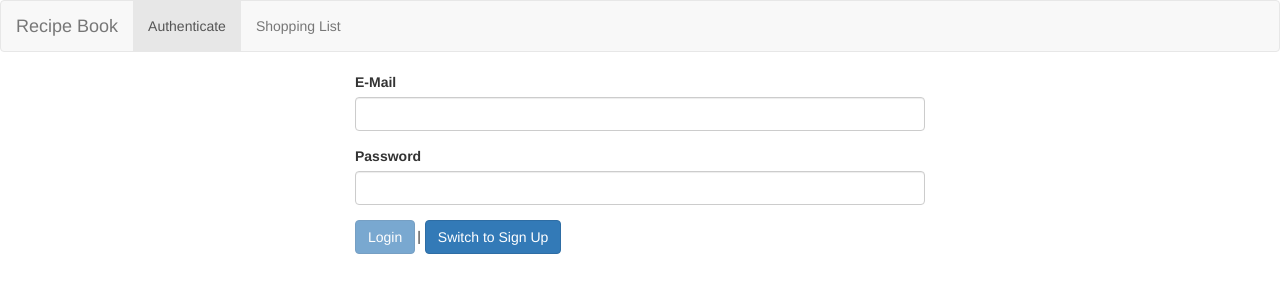
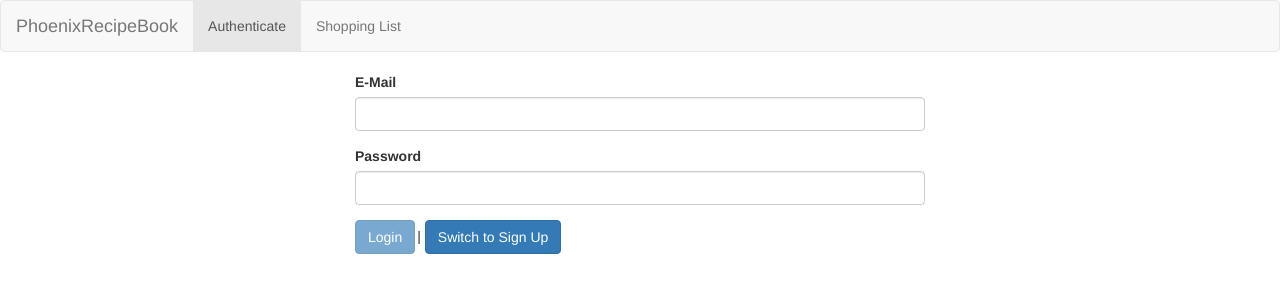
Before and after one commit to Jitgitbit/angular-exercise-two, an Angular app: page /auth in a window 1280 px wide. Shown: the top 300 px of the page. Built offline with nearby package versions, Linux system fonts and the light colour scheme.

Commit message:
better naming

```diff
--- a/src/app/header/header.component.html
+++ b/src/app/header/header.component.html
@@ -4,7 +4,7 @@
       <button type="button" class="navbar-toggle" (click)="collapsed = !collapsed">
       <span class="icon-bar" *ngFor="let iconBar of [1, 2, 3]"></span>
       </button>
-      <a routerLink="/" class="navbar-brand">Recipe Book</a>
+      <a routerLink="/" class="navbar-brand">PhoenixRecipeBook</a>
     </div>
 
     <div class="navbar-collapse" [class.collapse]="collapsed" (window:resize)="collapsed = true">
--- a/src/index.html
+++ b/src/index.html
@@ -2,7 +2,7 @@
 <html lang="en">
 <head>
   <meta charset="utf-8">
-  <title>AngularExerciseTwo</title>
+  <title>PhoenixRecipeBook</title>
   <base href="/">
   <meta name="viewport" content="width=device-width, initial-scale=1">
   <link rel="icon" type="image/x-icon" href="favicon.ico">
```
Also changed, not shown: 1 other file (tests, documents, lock files or other folders).
